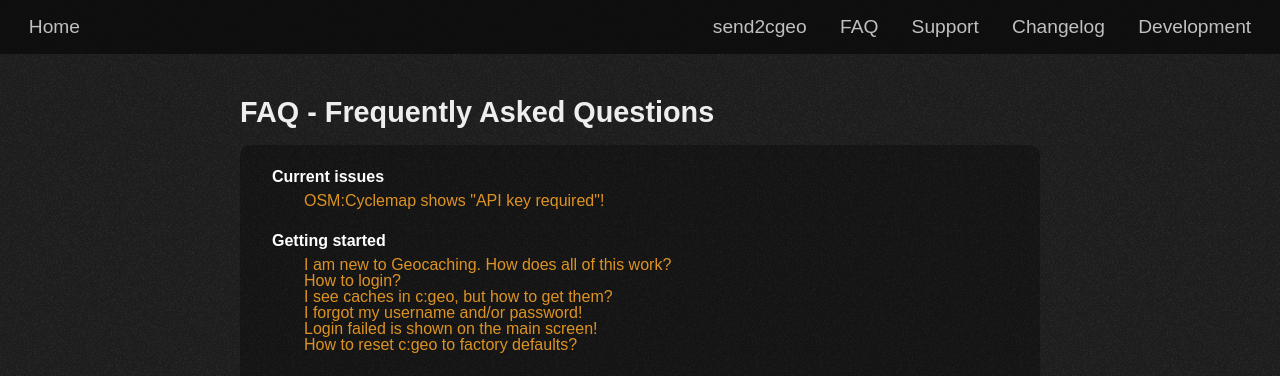
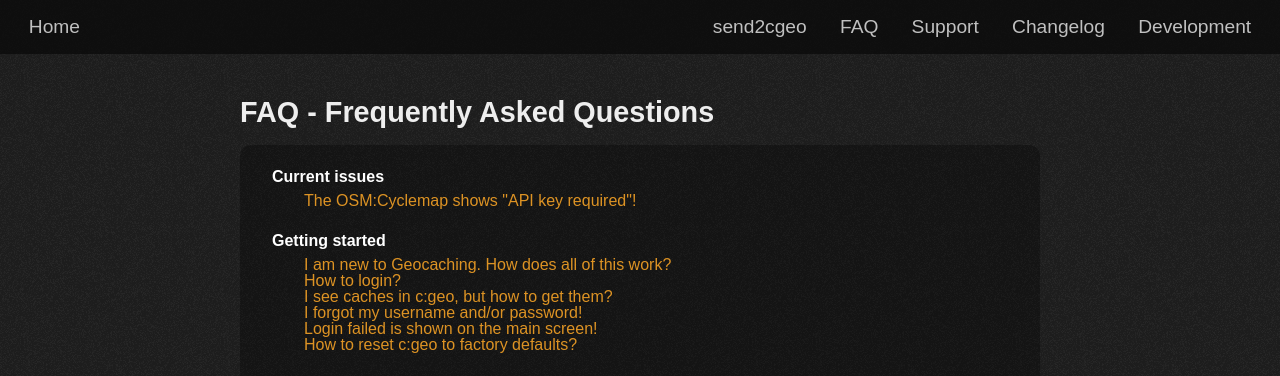
Before and after one commit to cgeo/cgeo.github.io, a Jekyll site: the page built from faq.html, in a window 1280 px wide and 900 px high. Shown: the top 376 px of the window. Built offline with Jekyll 4.4.1, drawn with Linux system fonts in a browser that asks for light colours; some web fonts are replaced; some of the changed text lies outside the part shown.

Commit message:
FAQ: Minor modification

```diff
--- a/_data/faq.yml
+++ b/_data/faq.yml
@@ -5,12 +5,12 @@
   items:
       - id: 6512
         en:
-            title: OSM:Cyclemap shows "API key required"!
+            title: The OSM:Cyclemap shows "API key required"!
             content: |
                 The server providing this map has recently changed the requirements for retrieving map data.
                 We will adapt these requriements in c:geo with the next regular update.
         de:
-            title: OSM:Radfahrkarte zeigt "API key required" an!
+            title: Die OSM:Radfahrkarte zeigt "API key required" an!
             content: |
                 Der Server, der diese Karte zur Verfügung stellt, hat kürzlich die die Bedingungen zum Empfang von Kartendaten geändert.
                 Wir werden dies in c:geo mit dem nächsten normalen Update anpassen.
```
